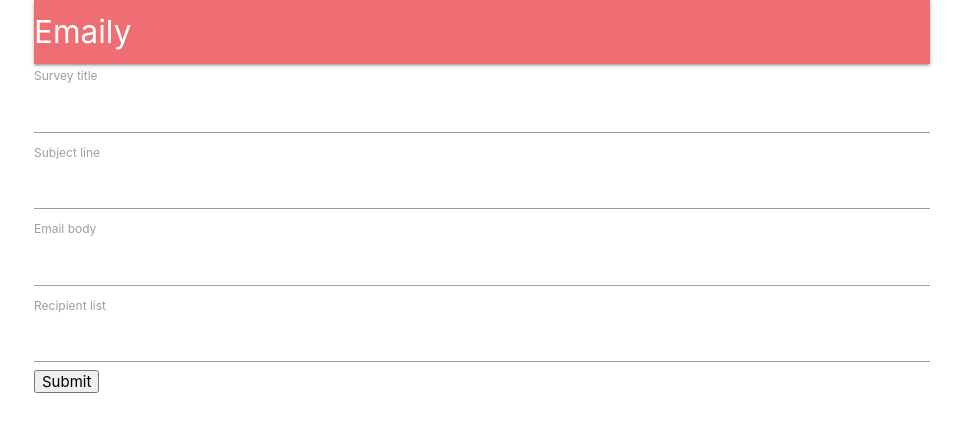
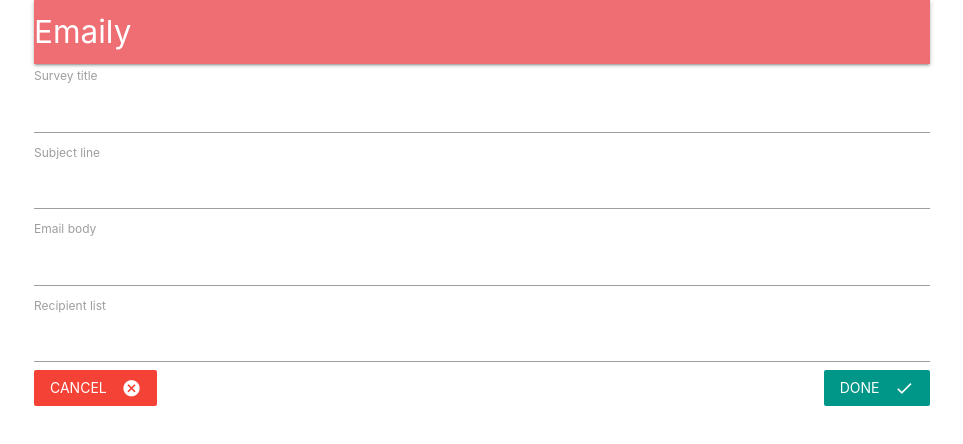
Before and after one commit to pridev13/emaily, a React (Create React App) app in the folder client/: page /surveys/new in a window 1280 px wide. Shown: the top 444 px of the page, without its empty margins (158-1121 px from the left). Built offline with nearby package versions, Linux system fonts and the light colour scheme; no server answers.

Commit message:
Added some form styling

```diff
--- a/client/src/components/surveys/SurveyForm.js
+++ b/client/src/components/surveys/SurveyForm.js
@@ -1,5 +1,6 @@
 import _ from 'lodash';
 import React, {Component} from 'react';
+import {Link} from 'react-router-dom';
 import {reduxForm, Field} from 'redux-form';
 import SurveyField from './SurveyField';
 
@@ -15,7 +16,7 @@
 		return _.map(FIELDS, (field) => {
 			return (
 				<Field
-          key={field.name}
+					key={field.name}
 					type="text"
 					name={field.name}
 					label={field.label}
@@ -32,7 +33,14 @@
 					onSubmit={this.props.handleSubmit((values) => console.log(values))}
 				>
 					{this.renderFields()}
-					<button type="submit">Submit</button>
+					<Link to="/surveys" className="red btn-flat white-text left">
+						Cancel
+						<i className="material-icons right">cancel</i>
+					</Link>
+					<button className="teal btn-flat right white-text" type="submit">
+						Done
+						<i className="material-icons right">done</i>
+					</button>
 				</form>
 			</div>
 		);
```
